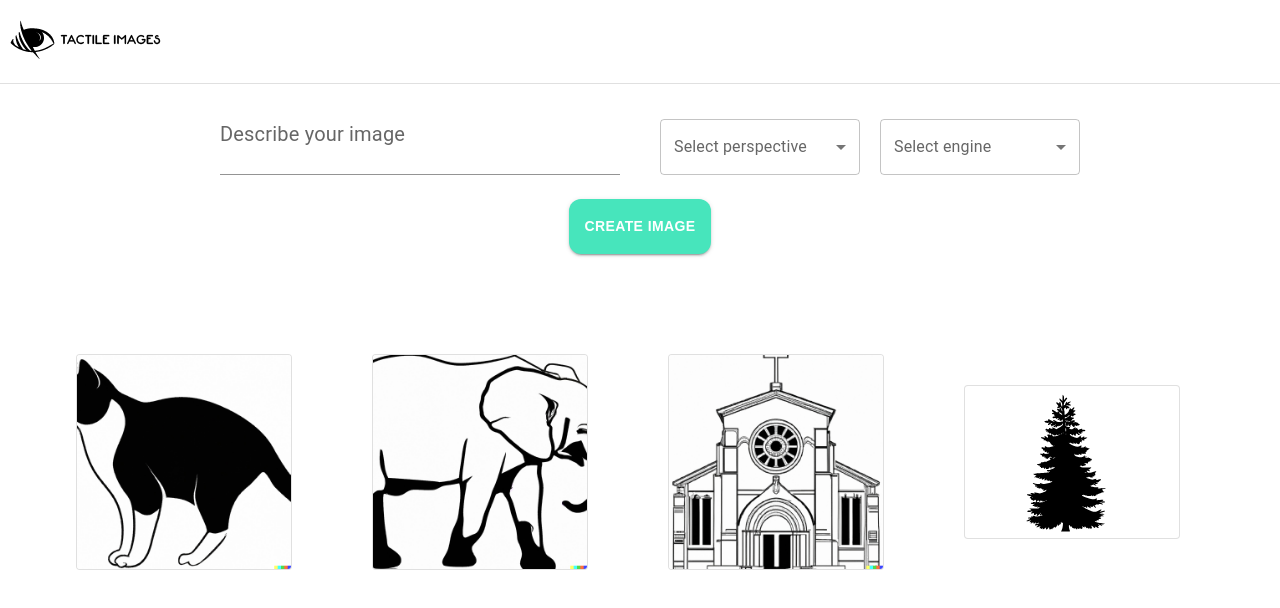
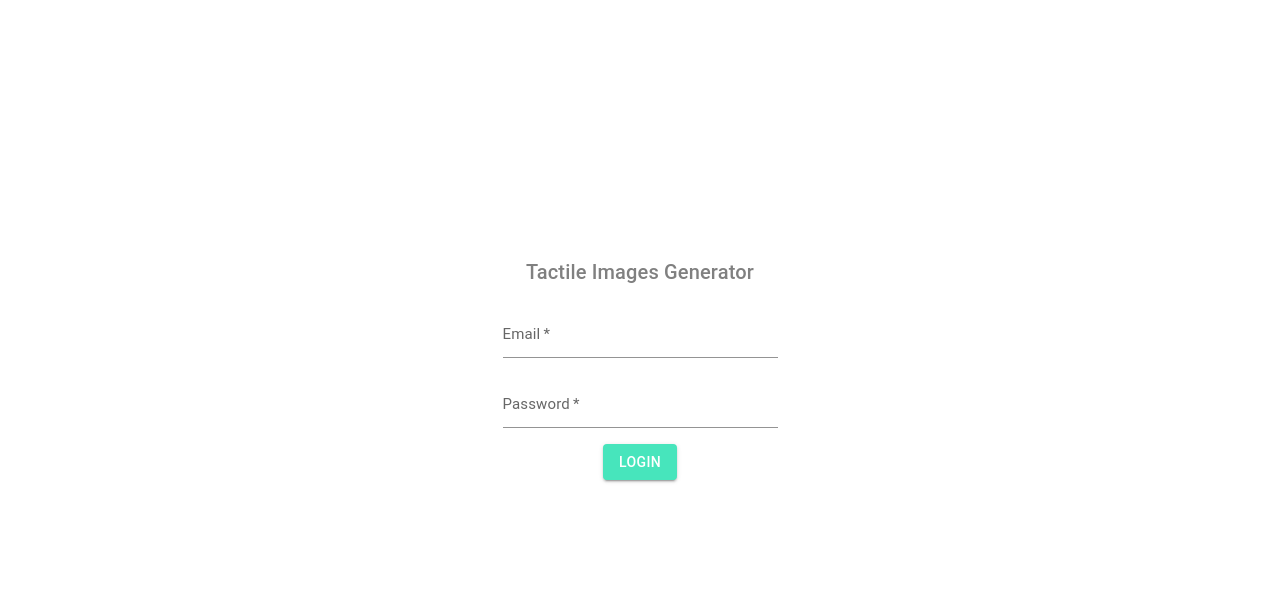
Before and after one commit to iuliadmtru/text2touch, a React (Create React App) app in the folder front/: page /login in a window 1280 px wide. Shown: the top 608 px of the page. Built offline with nearby package versions, Linux system fonts and the light colour scheme.

Commit message:
Add login page

```diff
--- a/front/package.json
+++ b/front/package.json
@@ -14,8 +14,10 @@
     "@types/react": "^18.0.29",
     "@types/react-dom": "^18.0.11",
     "file-saver": "^2.0.5",
+    "framer-motion": "^10.9.1",
     "react": "^18.2.0",
     "react-dom": "^18.2.0",
+    "react-router-dom": "^6.9.0",
     "react-scripts": "5.0.1",
     "typescript": "^4.9.5",
     "web-vitals": "^2.1.4"
@@ -43,5 +45,8 @@
       "last 1 firefox version",
       "last 1 safari version"
     ]
+  },
+  "devDependencies": {
+    "@types/file-saver": "^2.0.5"
   }
 }
--- /dev/null
+++ b/front/src/components/LoginPage.tsx
@@ -0,0 +1,111 @@
+import { Box, Button, Grid, TextField, Typography } from "@mui/material";
+import { useState } from "react";
+import { useNavigate } from "react-router-dom";
+import { colorPallette } from "./constants";
+
+export const LoginPage = () => {
+  const [userEmail, setUserEmail] = useState("");
+  const [userPassword, setUserPassword] = useState("");
+
+  const [successLogin, setSuccessLogin] = useState(true);
+
+  const navigate = useNavigate();
+
+  return (
+    <Grid
+      container
+      direction="column"
+      justifyContent="center"
+      alignItems="center"
+      spacing={2}
+    >
+      <Grid item>
+        <Box sx={{ height: "30vh" }} />
+      </Grid>
+      <Grid item>
+        <Typography variant="h6" style={{ color: "gray" }}>
+          Tactile Images Generator
+        </Typography>
+      </Grid>
+      <Grid item>
+        <TextField
+          id="standard-basic"
+          label="Email"
+          variant="standard"
+          inputProps={{ style: { fontSize: 20 } }}
+          InputLabelProps={{ style: { fontSize: 15 } }}
+          required
+          onChange={(event) => {
+            setUserEmail(event.target.value);
+          }}
+          error={!successLogin}
+        />
+      </Grid>
+      <Grid item>
+        <TextField
+          id="standard-basic"
+          label="Password"
+          variant="standard"
+          inputProps={{ style: { fontSize: 20 } }}
+          InputLabelProps={{ style: { fontSize: 15 } }}
+          required
+          type="password"
+          onChange={(event) => {
+            setUserPassword(event.target.value);
+          }}
+          helperText={successLogin ? "" : "Incorrect email or password"}
+          error={!successLogin}
+        />
+      </Grid>
+      <Grid item>
+        <Button
+          variant="contained"
+          style={{ backgroundColor: colorPallette.cyan }}
+          onClick={() => {
+            console.log(userEmail);
+          }}
+        >
+          {" "}
+          Login
+        </Button>
+      </Grid>
+    </Grid>
+  );
+};
+
+/* <Grid
+          container
+          item
+          xs={4}
+          justifyContent="center"
+          alignItems="flex-start"
+        >
+          <TextField
+            id="standard-basic"
+            label="Email"
+            variant="standard"
+            inputProps={{ style: { fontSize: 20 } }}
+            InputLabelProps={{ style: { fontSize: 15 } }}
+            required
+          />
+        </Grid>
+        <Grid
+          container
+          item
+          xs={4}
+          justifyContent="center"
+          alignItems="flex-start"
+        >
+          <TextField
+            id="standard-basic"
+            label="Password"
+            variant="standard"
+            inputProps={{ style: { fontSize: 20 } }}
+            InputLabelProps={{ style: { fontSize: 15 } }}
+            required
+            type="password"
+          />
+        </Grid>
+        <Grid container item justifyContent="center" alignItems="flex-start">
+          Hey
+        </Grid> */
--- /dev/null
+++ b/front/src/components/constants.tsx
@@ -0,0 +1,5 @@
+export const API_URL = "http://localhost:8080";
+
+export const colorPallette = {
+  cyan: "#47E5BC",
+};
--- a/front/src/index.tsx
+++ b/front/src/index.tsx
@@ -1,21 +1,28 @@
 import React from 'react';
 import ReactDOM from 'react-dom/client';
 import './index.css';
-import App from './App';
 import reportWebVitals from './reportWebVitals';
 import { Dashboard } from './components/Dashboard';
-import { AppHeader } from './components/AppHeader';
-import { MySelect } from './components/Select';
+import { LoginPage } from './components/LoginPage';
+import { createBrowserRouter, RouterProvider } from 'react-router-dom';
 
 const root = ReactDOM.createRoot(
   document.getElementById('root') as HTMLElement
 );
+const router = createBrowserRouter([
+  {
+    path: "/",
+    element: <Dashboard />,
+  },
+  {
+    path: "/login",
+    element: <LoginPage />,
+  },
+]);
+
+
 root.render(
-  <React.StrictMode>
-    <Dashboard />
-    {/* <MySelect /> */}
-    {/* <AppHeader /> */}
-  </React.StrictMode>
+    <RouterProvider router={router} />
 );
 
 // If you want to start measuring performance in your app, pass a function
```
Also changed, not shown: front/src/App.css (+9 -34 lines), front/src/components/crud.ts (added, +66 -0 lines), 1 other file (tests, documents, lock files or other folders).
